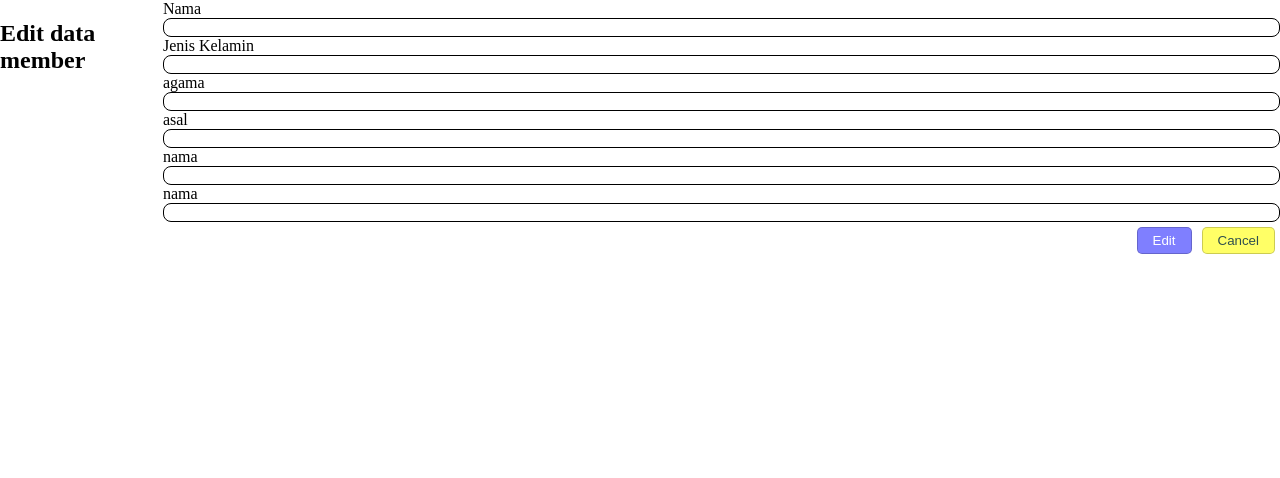
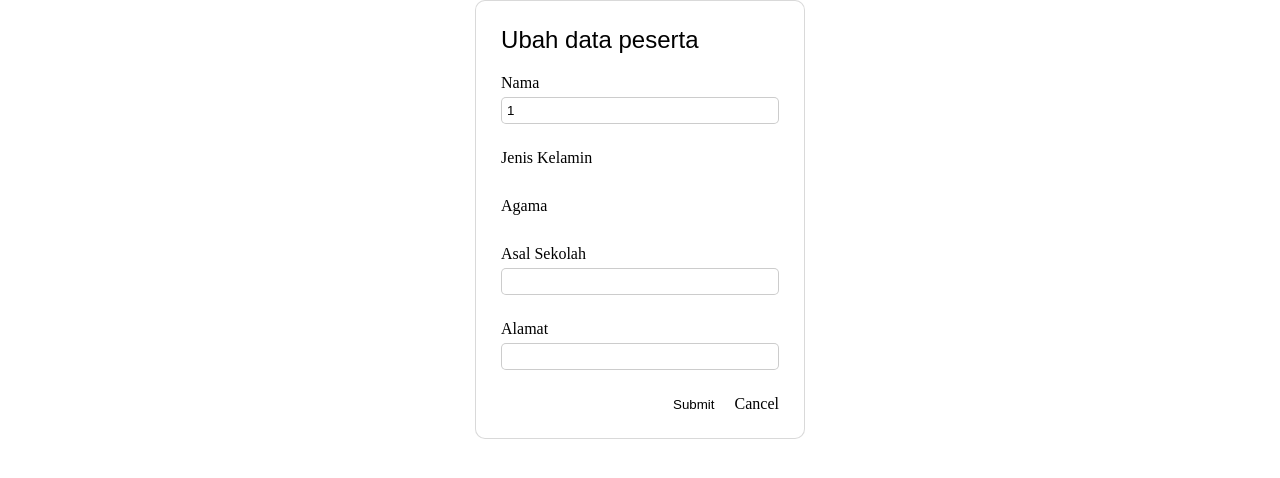
Before and after one commit to Erlang123/Proyek_pertemuan_14, a PHP site: page /update_page_admin.php?pre_nama=1 in a window 1280 px wide. Shown: the top 478 px of the page. Run offline with PHP 8.4, Linux system fonts and the light colour scheme; data that the repository does not hold is empty.

Commit message:
Finishing all

```diff
--- a/style.css
+++ b/style.css
@@ -1,20 +1,22 @@
 /* CSS Document */
-
  *{
      box-sizing: border-box;
 }
+.table-wrapper .table tbody tr {
+    padding: 0px 10px;
+}
+
  .fluid-container{
      display: flex;
      background: white;
      width: 100%;
      margin: unset;
-    flex-direction: column;
 }
  form {
      display: flex;
      flex-direction: column;
+     width: inherit;
 }
-
  .sidebar{
      margin: unset;
      padding: 10px;
@@ -25,7 +27,6 @@ form {
  .table thead tr td {
      text-align: center;
 }
-
  .sidebar .sidebar-title{
      font-weight: inherit;
      padding: 10px 0;
@@ -59,7 +60,7 @@ body{
  .form-wrapper{
      border-radius: 10px;
      border: solid 1px rgba(0,0,0,0.15);
-	padding: 10px;
+     padding: 15px;
      background: white;
      display: flex;
      flex-direction: column;
@@ -67,7 +68,6 @@ body{
  .fluid-container .table-wrapper {
      width: inherit;
 }
-
  .form-group{
      padding: 10px;
      width: 100%;
@@ -96,6 +96,11 @@ body{
      border: unset;
      color: white;
      font-weight: bold;
-}.fluid-container .table-wrapper .table {
+}
+.fluid-container .table-wrapper .table {
+     padding: 15px;
      width: inherit;
 }
+ a {
+     text-decoration: none;
+}
--- a/update_page_admin.php
+++ b/update_page_admin.php
@@ -3,30 +3,66 @@
 	<head>
 		<meta charset="utf-8">
 		<title>Edit data member</title>
-        <link rel="stylesheet" href="style.css">
+		<link rel="stylesheet" href="style.css">
 	</head>
 	<body>
-		<!-- navbar -->
-		<div>
-			<h2>Edit data member</h2>
-		</div>
-		<div class="fluid-container">
-			<form action="#" method="get">
-				<label for="">Nama</label>
-				<input type="text" style="width: inherit;border-radius: 8px;border:solid 1px;">
-				<label for="">Jenis Kelamin</label>
-				<input type="text" style="width: inherit;border-radius: 8px;border:solid 1px;">
-				<label for="">agama</label>
-				<input type="text" style="width: inherit;border-radius: 8px;border:solid 1px;">
-				<label for="">asal</label>
-				<input type="text" style="width: inherit;border-radius: 8px;border:solid 1px;">
-				<label for="">nama</label>
-				<input type="text" style="width: inherit;border-radius: 8px;border:solid 1px;">
-				<label for="">nama</label>
-				<input type="text" style="width: inherit;border-radius: 8px;border:solid 1px;">
+		<div class="form-wrapper">
+			<h2 class="card-title">Ubah data peserta</h2>
+			<form action="data_processing.php" method="get" id="form1">
+				<div class="form-group">
+                    <label for="">Nama</label>
+                    <input type="text" class="input" value="<?php echo $_GET['pre_nama'];?>" name="post_nama">
+                </div>
+				<div class="form-group">
+					<label for="">Jenis Kelamin</label>
+					<div class="input-rad">
+                        <?php switch($_GET['pre_jenis_kelamin']){
+                        case "L": echo '
+                        <input type="radio" value="L" name="post_jenis_kelamin" checked><label for="" class="item-rad">Laki - laki</label>
+                        <input type="radio" value="P" name="post_jenis_kelamin"><label for="" class="item-rad">Perempuan</label>
+                        ';break;
+                        case "P": echo '
+                        <input type="radio" value="L" name="post_jenis_kelamin"><label for="" class="item-rad">Laki - laki</label>
+                        <input type="radio" value="P" name="post_jenis_kelamin" checked><label for="" class="item-rad">Perempuan</label>
+                        ';break;
+                        default:break;
+                        }?>
+                    </div>
+				</div>
+				<div class="form-group">
+					<label for="">Agama</label>
+					<div class="input-rad">
+                        <?php switch($_GET['pre_agama']){
+                        case "Islam": echo '
+                        <input type="radio" value="Islam" name="post_agama" checked><label for="" class="item-rad">Islam</label><input type="radio" value="Kristen" name="post_agama"><label for="" class="item-rad">Kristen</label><input type="radio" value="Katholik" name="post_agama"><label for="" class="item-rad">Katholik</label><input type="radio" value="Buddha" name="post_agama"><label for="" class="item-rad">Buddha</label><input type="radio" value="Konghucu" name="post_agama"><label for="" class="item-rad">Konghucu</label><input type="radio" value="Hindu" name="post_agama"><label for="" class="item-rad">Hindu</label>
+                        ';break;
+                        case "Kristen": echo '<input type="radio" value="Islam" name="post_agama"><label for="" class="item-rad">Islam</label><input type="radio" value="Kristen" name="post_agama" checked><label for="" class="item-rad">Kristen</label><input type="radio" value="Katholik" name="post_agama"><label for="" class="item-rad">Katholik</label><input type="radio" value="Buddha" name="post_agama"><label for="" class="item-rad">Buddha</label><input type="radio" value="Konghucu" name="post_agama"><label for="" class="item-rad">Konghucu</label><input type="radio" value="Hindu" name="post_agama"><label for="" class="item-rad">Hindu</label>';break;
+                        case "Katholik": echo '
+                        <input type="radio" value="Islam" name="post_agama"><label for="" class="item-rad">Islam</label><input type="radio" value="Kristen" name="post_agama"><label for="" class="item-rad">Kristen</label><input type="radio" value="Katholik" name="post_agama" checked><label for="" class="item-rad">Katholik</label><input type="radio" value="Buddha" name="post_agama"><label for="" class="item-rad">Buddha</label><input type="radio" value="Konghucu" name="post_agama"><label for="" class="item-rad">Konghucu</label><input type="radio" value="Hindu" name="post_agama"><label for="" class="item-rad">Hindu</label>
+                        ';break;
+                        case "Hindu": echo '
+                        <input type="radio" value="Islam" name="post_agama"><label for="" class="item-rad">Islam</label><input type="radio" value="Kristen" name="post_agama"><label for="" class="item-rad">Kristen</label><input type="radio" value="Katholik" name="post_agama"><label for="" class="item-rad">Katholik</label><input type="radio" value="Buddha" name="post_agama"><label for="" class="item-rad">Buddha</label><input type="radio" value="Konghucu" name="post_agama"><label for="" class="item-rad">Konghucu</label><input type="radio" value="Hindu" name="post_agama"><label for="" class="item-rad" checked>Hindu</label>
+                        ';break;
+                        case "Buddha": echo '
+                        <input type="radio" value="Islam" name="post_agama"><label for="" class="item-rad">Islam</label><input type="radio" value="Kristen" name="post_agama"><label for="" class="item-rad">Kristen</label><input type="radio" value="Katholik" name="post_agama"><label for="" class="item-rad">Katholik</label><input type="radio" value="Buddha" name="post_agama" checked><label for="" class="item-rad">Buddha</label><input type="radio" value="Konghucu" name="post_agama"><label for="" class="item-rad">Konghucu</label><input type="radio" value="Hindu" name="post_agama"><label for="" class="item-rad">Hindu</label>
+                        ';break;
+                        default:break;
+                        }?>
+                    </div>
+				</div>
+				<div class="form-group">
+                    <label for="">Asal Sekolah</label>
+                    <input type="text" class="input" value="<?php echo $_GET['pre_asal_sekolah'];?>" name="post_asal_sekolah">
+                </div>
+				<div class="form-group">
+                    <label for="">Alamat</label>
+                    <input type="text" class="input" value="<?php echo $_GET['pre_alamat'];?>" name="post_alamat">
+                </div>
+				<input type="hidden" value="<?php echo $_GET['pre_id'];?>" name="post_id">
+                <input type="hidden" value="update" name="selector">
 				<div style="display: flex; width: 100%; justify-content: flex-end;">
-					<button style="background: rgba(0,0,255,0.5);border: solid 1px rgba(0,0,0,0.2);padding: 5px 15px;margin: 5px;color:white;border-radius:5px;">Edit</button>
-					<button style="background: rgba(255,255,0,0.6);border: solid 1px rgba(0,0,0,0.2);padding: 5px 15px;margin: 5px;color: darkslategrey;border-radius:5px;">Cancel</button>
+                    <button class="btn" form="form1" style="background: none;border:unset;">Submit</button>
+					<a href="submain_page_admin.php" class="btn" style="color:black;">Cancel</a>
 				</div>
 			</form>
 		</div>
```
Also changed, not shown: data_processing.php (+6 -3 lines), submain_page_admin.php (+6 -3 lines), submain_page_peserta.php (+13 -42 lines). Lines whose indentation alone changed are shown as unchanged.
